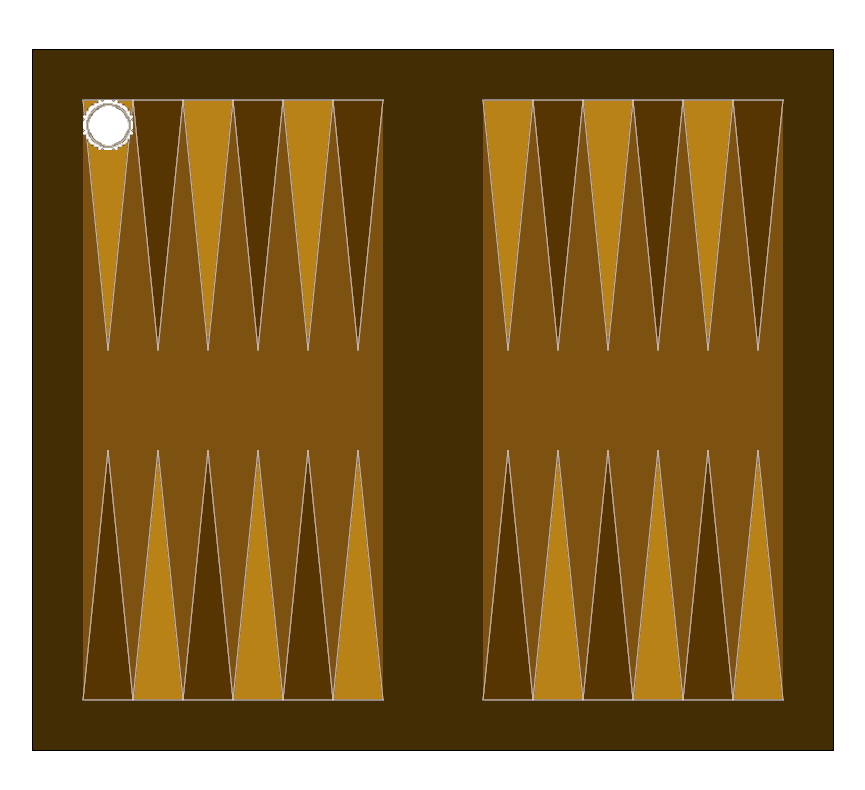
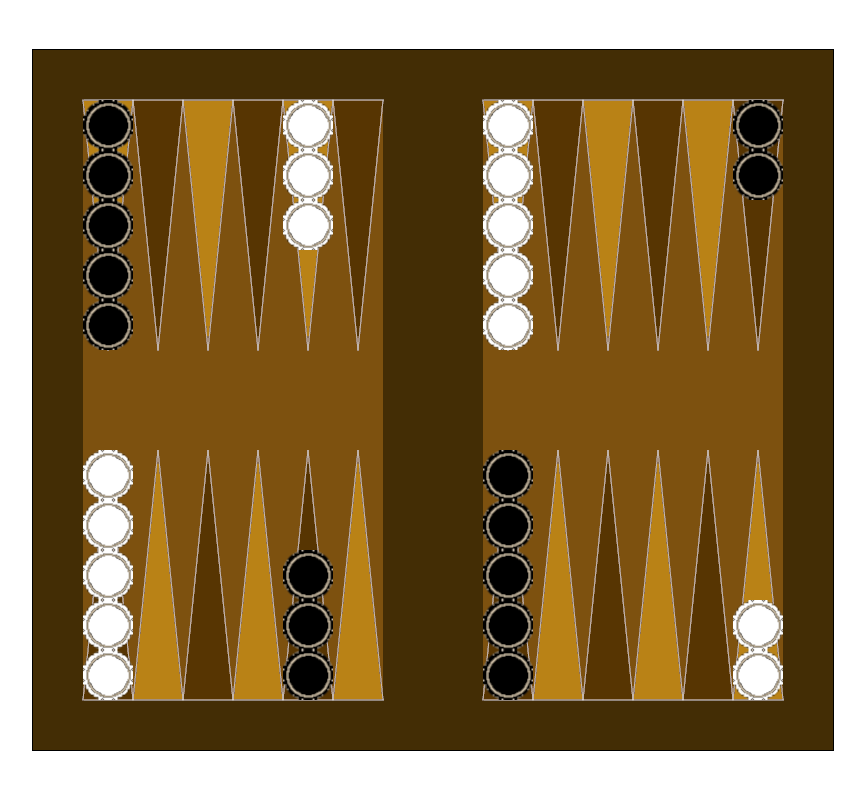
Before and after one commit to ssilatel/tavlla, a plain HTML site: page index.html in a window 1280 px wide. Shown: the whole page, without its empty margins (207-1072 px from the left). Drawn offline with Linux system fonts and the light colour scheme.

Commit message:
Added functionality for adding pieces

```diff
--- a/index.html
+++ b/index.html
@@ -60,6 +60,45 @@
                             this.positions.push(new Position(this, x, y));
                         }
                     }
+                    this.positions.reverse();
+                    this.positions = this.positions.splice(0, 12).concat(this.positions.reverse());
+                }
+
+                addPieceToPosition(position, player)  {
+                    this.positions[position].addPiece(player);
+                }
+
+                setBoard() {
+                    this.addPieceToPosition(0, "player1");
+                    this.addPieceToPosition(0, "player1");
+                    this.addPieceToPosition(5, "player2");
+                    this.addPieceToPosition(5, "player2");
+                    this.addPieceToPosition(5, "player2");
+                    this.addPieceToPosition(5, "player2");
+                    this.addPieceToPosition(5, "player2");
+                    this.addPieceToPosition(7, "player2");
+                    this.addPieceToPosition(7, "player2");
+                    this.addPieceToPosition(7, "player2");
+                    this.addPieceToPosition(11, "player1");
+                    this.addPieceToPosition(11, "player1");
+                    this.addPieceToPosition(11, "player1");
+                    this.addPieceToPosition(11, "player1");
+                    this.addPieceToPosition(11, "player1");
+                    this.addPieceToPosition(12, "player2");
+                    this.addPieceToPosition(12, "player2");
+                    this.addPieceToPosition(12, "player2");
+                    this.addPieceToPosition(12, "player2");
+                    this.addPieceToPosition(12, "player2");
+                    this.addPieceToPosition(16, "player1");
+                    this.addPieceToPosition(16, "player1");
+                    this.addPieceToPosition(16, "player1");
+                    this.addPieceToPosition(18, "player1");
+                    this.addPieceToPosition(18, "player1");
+                    this.addPieceToPosition(18, "player1");
+                    this.addPieceToPosition(18, "player1");
+                    this.addPieceToPosition(18, "player1");
+                    this.addPieceToPosition(23, "player2");
+                    this.addPieceToPosition(23, "player2");
                 }
 
                 draw(context) {
@@ -68,7 +107,7 @@
             }
 
             class Position {
-                constructor(board, x, y, w, h) {
+                constructor(board, x, y, pos) {
                     this.board = board;
                     this.x = x;
                     this.y = y;
@@ -91,6 +130,10 @@
                     }
                 }
 
+                addPiece(player) {
+                    this.pieces.push(new Piece(this.board, this, player, this.tiles[this.pieces.length]));
+                }
+
                 draw(context) {
                     for (let i = 0; i < this.pieces.length; ++i) {
                         this.pieces[i].draw(context);
@@ -107,12 +150,13 @@
             }
 
             class Piece {
-                constructor(position, owner, x, y) {
-                    this.position = position;
+                constructor(board, position, owner, tile) {
+                    this.board = board;
+                    this.position = this.board.positions.indexOf(position);
                     this.owner = owner;
                     this.image = this.owner === "player1" ? whitePiece : blackPiece;
-                    this.x = x;
-                    this.y = y;
+                    this.x = tile.x;
+                    this.y = tile.y;
                 }
 
                 draw(context) {
@@ -121,7 +165,7 @@
             }
 
             const board = new Board();
-            board.positions[0].pieces.push(new Piece(board.positions[0], "player1", board.positions[0].tiles[0].x, board.positions[0].tiles[0].y));
+            board.setBoard();
             board.draw(ctx);
         });
     </script>
```
